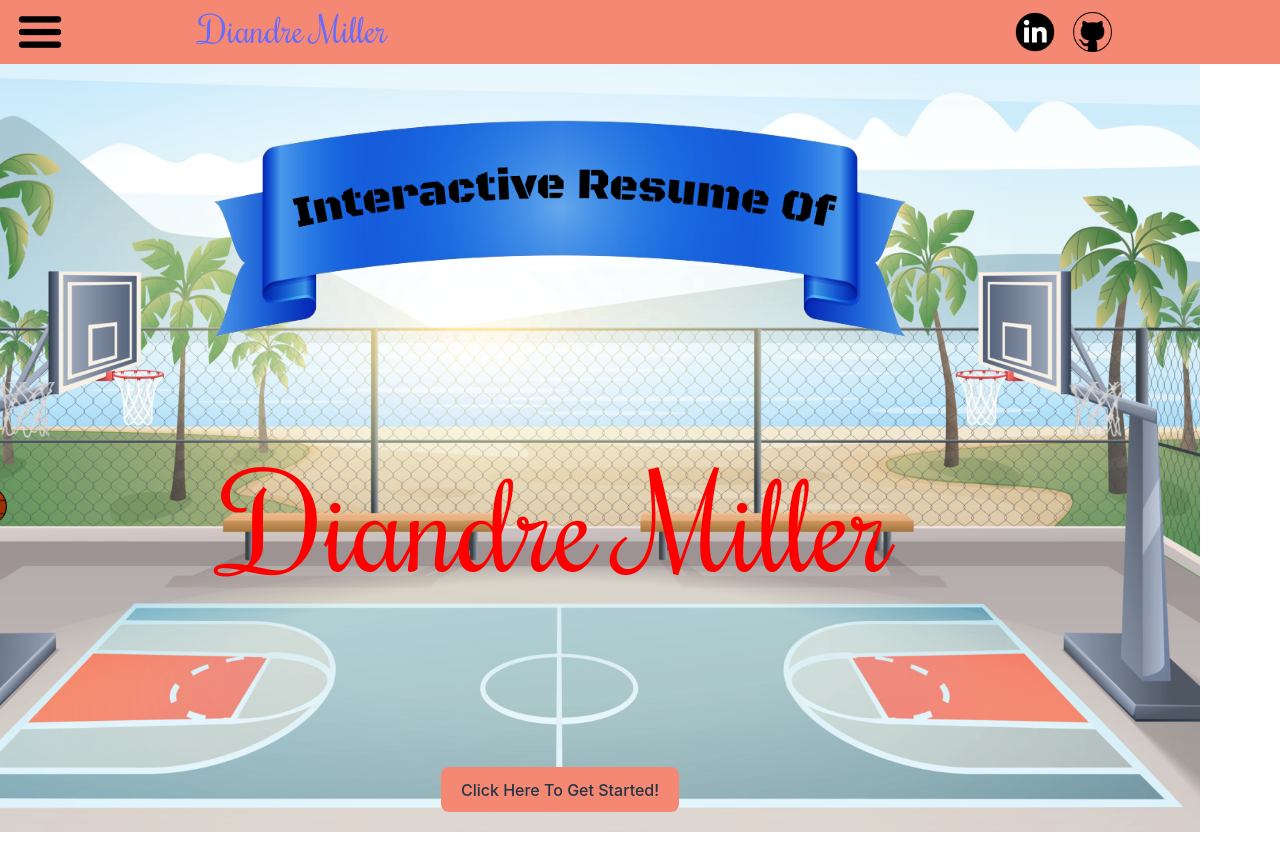
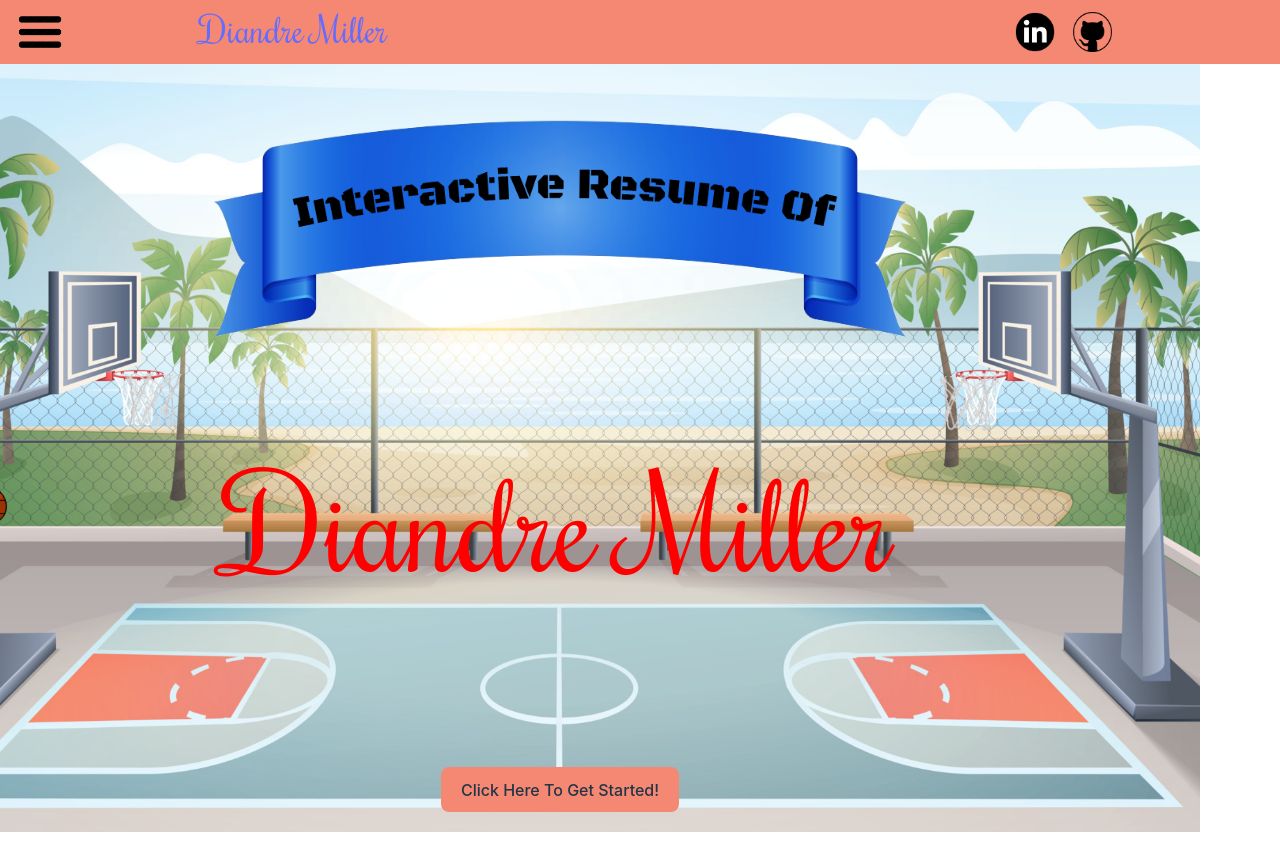
Before and after one commit to DiandreMiller/resume, a React (Vite) app: page / in a window 1280 px wide. Built offline with nearby package versions, Linux system fonts and the light colour scheme; a web font is replaced by a local one.

Commit message:
Design: Fixed net so it stays in the same position across screen sizes

```diff
--- a/src/Components/BasketballCourt.tsx
+++ b/src/Components/BasketballCourt.tsx
@@ -76,8 +76,9 @@ const BasketballCourt: React.FC<HomeProps> = ({ instructions }) => {
             <img className='sm:h-1 md:h-28 lg:h-36 cloud5 z-10' style={{ transform: 'translateY(-380px) rotate(10deg)' }} src={cloud} alt="cloud" />
             <img className='sm:h-1 md:h-28 lg:h-36 cloud6 z-10' style={{ transform: 'translateY(-380px) rotate(10deg)' }} src={cloud} alt="cloud" />
 
-            <img className="h-14 z-20" style={{ position: 'absolute', top: '350px', left: '1145px', zIndex: 10 }} src={net} alt="net" />
-            <img className="h-14 z-20" style={{ position: 'absolute', top: '350px', right: '1145px', zIndex: 10 }} src={net} alt="net" />
+            <img className="h-14 z-20 absolute top-[43%] left-[79.3%]" src={net} alt="net" />
+            <img className="h-14 z-20 absolute top-[42.8%] right-[79.5%]" src={net} alt="net" />
+
 
             <div className="flex justify-center item-center" style={{ transform: 'translateY(-180px)' }}>
                 {isNameVisible && (
```
